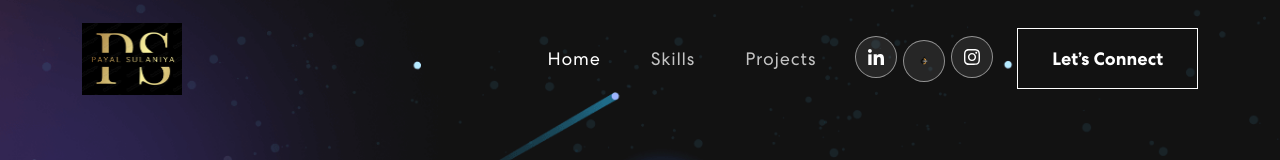
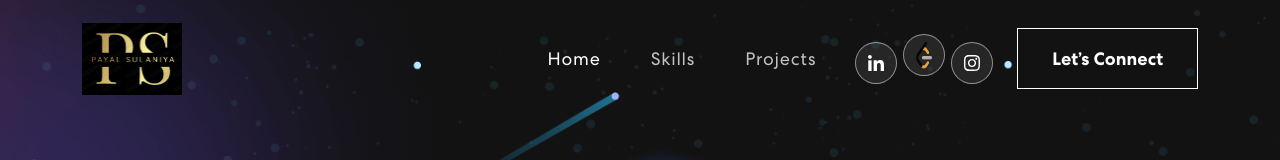
Before and after one commit to Payal12-max/My-portfolio1, a React (Create React App) app: page / in a window 1280 px wide. Shown: the top 160 px of the page. Built offline with nearby package versions, Linux system fonts and the light colour scheme; no server answers.

Commit message:
Update NavBar.js

```diff
--- a/src/components/NavBar.js
+++ b/src/components/NavBar.js
@@ -51,7 +51,7 @@ export const NavBar = () => {
             <span className="navbar-text">
               <div className="social-icon">
                 <a href="https://www.linkedin.com/in/payal-sulaniya-a8a566328"><img src={navIcon1} alt="" /></a>
-                <a href="https://leetcode.com/u/Payal_1212"><img src={navIcon2} alt="" /></a>
+                <a href="https://leetcode.com/u/Payal_1212"><img src={navIcon2} alt="" className="leetcode-icon"/></a>
                 <a href="https://www.instagram.com/_._sunshine_145?igsh=MWt0Z281ajZ6MjFwaQ=="><img src={navIcon3} alt="" /></a>
               </div>
               <HashLink to='#connect'>
```
